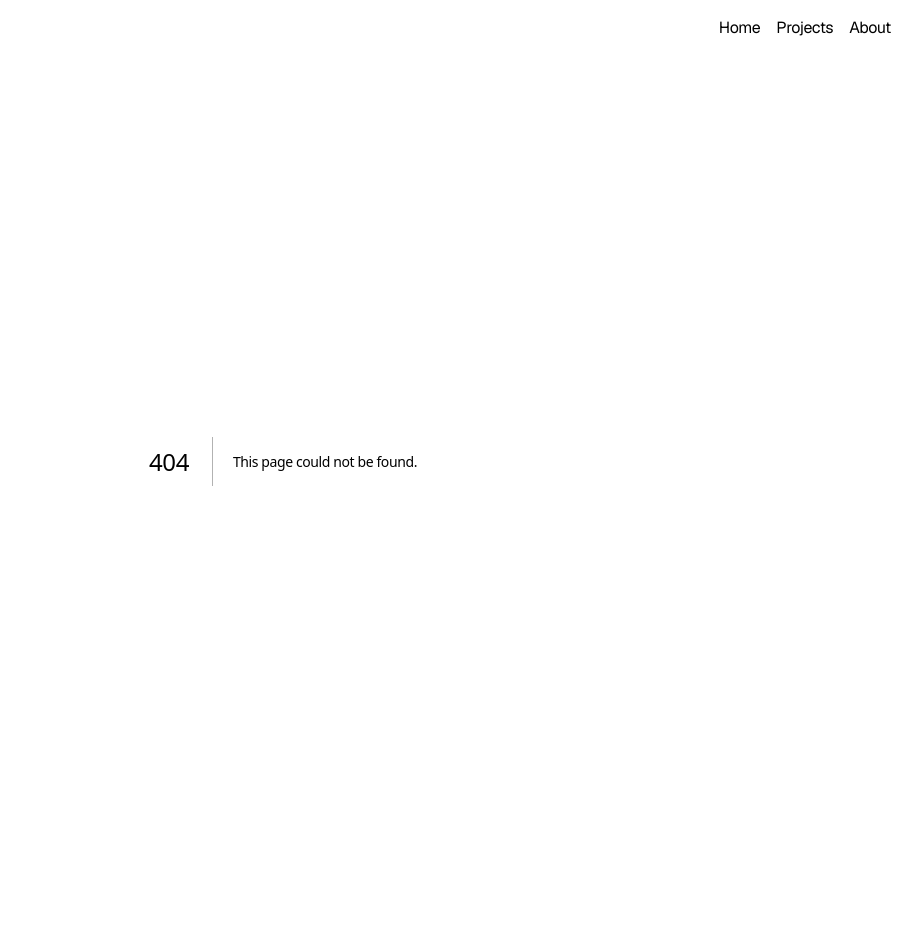
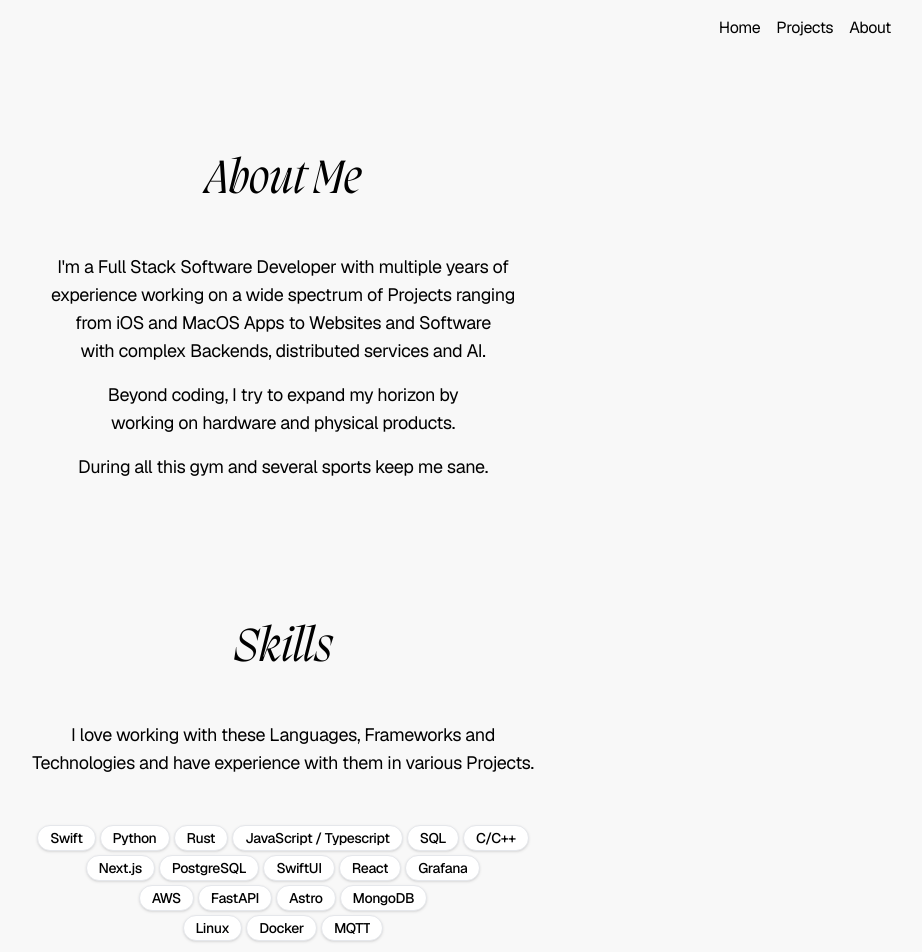
Before and after one commit to exddc/personal-site, a Next.js app: page /about in a window 1280 px wide. Before the commit this address had no page. Shown: the top 952 px of the page, without its empty margins (357-1279 px from the left). Built offline with nearby package versions, Linux system fonts and the light colour scheme.

Commit message:
about page and design changes

```diff
--- /dev/null
+++ b/app/about/page.tsx
@@ -0,0 +1,92 @@
+'use client';
+import { Bio } from '@/app/components/Bio';
+import {
+    Announcement,
+    AnnouncementTag,
+    AnnouncementTitle,
+} from '../components/UI/annoucement';
+
+export default function About() {
+    return (
+        <div className="grid grid-cols-1 gap-36">
+            <Bio />
+            <section
+                id="skils"
+                className="text-center max-w-xl mx-auto flex flex-col gap-12 text-balance text-lg"
+            >
+                <h2 className="font-serif italic text-5xl">Skills</h2>
+                <p>
+                    I love working with these Languages, Frameworks and
+                    Technologies and have experience with them in various
+                    Projects.
+                </p>
+                <div className="flex flex-col gap-1 w-full items-center">
+                    <div className="flex flex-row gap-1">
+                        <Announcement>
+                            <AnnouncementTitle>Swift</AnnouncementTitle>
+                        </Announcement>
+                        <Announcement>
+                            <AnnouncementTitle>Python</AnnouncementTitle>
+                        </Announcement>
+                        <Announcement>
+                            <AnnouncementTitle>Rust</AnnouncementTitle>
+                        </Announcement>
+                        <Announcement>
+                            <AnnouncementTitle>
+                                JavaScript / Typescript
+                            </AnnouncementTitle>
+                        </Announcement>
+                        <Announcement>
+                            <AnnouncementTitle>SQL</AnnouncementTitle>
+                        </Announcement>
+                        <Announcement>
+                            <AnnouncementTitle>C/C++</AnnouncementTitle>
+                        </Announcement>
+                    </div>
+                    <div className="flex flex-row gap-1 w-fit">
+                        <Announcement>
+                            <AnnouncementTitle>Next.js</AnnouncementTitle>
+                        </Announcement>
+                        <Announcement>
+                            <AnnouncementTitle>PostgreSQL</AnnouncementTitle>
+                        </Announcement>
+                        <Announcement>
+                            <AnnouncementTitle>SwiftUI</AnnouncementTitle>
+                        </Announcement>
+                        <Announcement>
+                            <AnnouncementTitle>React</AnnouncementTitle>
+                        </Announcement>
+                        <Announcement>
+                            <AnnouncementTitle>Grafana</AnnouncementTitle>
+                        </Announcement>
+                    </div>
+                    <div className="flex flex-row gap-1 w-fit">
+                        <Announcement>
+                            <AnnouncementTitle>AWS</AnnouncementTitle>
+                        </Announcement>
+                        <Announcement>
+                            <AnnouncementTitle>FastAPI</AnnouncementTitle>
+                        </Announcement>
+                        <Announcement>
+                            <AnnouncementTitle>Astro</AnnouncementTitle>
+                        </Announcement>
+                        <Announcement>
+                            <AnnouncementTitle>MongoDB</AnnouncementTitle>
+                        </Announcement>
+                    </div>
+                    <div className="flex flex-row gap-1 w-fit">
+                        <Announcement>
+                            <AnnouncementTitle>Linux</AnnouncementTitle>
+                        </Announcement>
+                        <Announcement>
+                            <AnnouncementTitle>Docker</AnnouncementTitle>
+                        </Announcement>
+                        <Announcement>
+                            <AnnouncementTitle>MQTT</AnnouncementTitle>
+                        </Announcement>
+                    </div>
+                </div>
+            </section>
+        </div>
+    );
+}
--- a/app/components/Bio.tsx
+++ b/app/components/Bio.tsx
@@ -20,7 +20,7 @@ const containerVariants = {
     },
 };
 
-export default function ShortBio() {
+export function ShortBio() {
     return (
         <motion.div
             variants={containerVariants}
@@ -35,14 +35,10 @@ export default function ShortBio() {
                 <h2 className="font-serif italic text-5xl">About Me</h2>
                 <div className="flex flex-col gap-4">
                     <p>
-                        In the digital world I'm building a wide spectrum of
+                        Software Developer working on a wide spectrum of
                         Projects ranging from iOS and MacOS Apps to Websites and
-                        Webapps with complex backends that incorporate multiple
-                        Pipelines, AI systems and distributed services.
-                    </p>
-                    <p>
-                        In the physical world I love Projects that involve 3D
-                        Printing, electrical engineering or tool making.
+                        Software with complex Backends, distributed services and
+                        AI.
                     </p>
                 </div>
 
@@ -61,3 +57,29 @@ export default function ShortBio() {
         </motion.div>
     );
 }
+
+export function Bio() {
+    return (
+        <div className="max-w-2xl mx-auto gap-24 flex flex-col items-center justify-center mt-24">
+            <section
+                id="bio"
+                className="text-center max-w-xl mx-auto flex flex-col gap-12 text-balance text-lg"
+            >
+                <h2 className="font-serif italic text-5xl">About Me</h2>
+                <div className="flex flex-col gap-4">
+                    <p>
+                        I'm a Full Stack Software Developer with multiple years
+                        of experience working on a wide spectrum of Projects
+                        ranging from iOS and MacOS Apps to Websites and Software
+                        with complex Backends, distributed services and AI.
+                    </p>
+                    <p>
+                        Beyond coding, I try to expand my horizon by working on
+                        hardware and physical products.
+                    </p>
+                    <p>During all this gym and several sports keep me sane.</p>
+                </div>
+            </section>
+        </div>
+    );
+}
--- a/app/components/Fancy-Scramble-In.tsx
+++ b/app/components/Fancy-Scramble-In.tsx
@@ -6,7 +6,7 @@ import {
     useState,
 } from 'react';
 
-import { cn } from '../lib/utils';
+import { cn } from '../../lib/utils';
 
 interface ScrambleInProps {
     text: string;
--- a/app/components/Header.tsx
+++ b/app/components/Header.tsx
@@ -3,21 +3,19 @@ import { useEffect, useState } from 'react';
 import Link from 'next/link';
 import CenterUnderline from './Fancy-Underline-Center';
 
-export default function Header(animateTitle: boolean = true) {
-    const [showBorder, setShowBorder] = useState(false);
-    const [showTitle, setShowTitle] = useState(false);
+export default function Header(animateTitle: boolean = false) {
+    const [showBorder, setShowBorder] = useState(animateTitle);
+    const [showTitle, setShowTitle] = useState(animateTitle);
 
     useEffect(() => {
         function handleScroll() {
-            if (window.scrollY > 50) {
-                setShowBorder(true);
-                setShowTitle(true);
-            } else {
-                setShowBorder(false);
-                if (animateTitle) {
+            if (animateTitle) {
+                if (window.scrollY > 50) {
+                    setShowBorder(true);
+                    setShowTitle(true);
+                } else {
+                    setShowBorder(false);
                     setShowTitle(false);
-                } else {
-                    setShowTitle(true);
                 }
             }
         }
@@ -50,7 +48,7 @@ export default function Header(animateTitle: boolean = true) {
                         Timo Weiss
                     </Link>
                     <div className="flex flex-row font-normal text-base gap-4 tracking-tight">
-                        <Link href="/projects" className="text-black">
+                        <Link href="/" className="text-black">
                             <CenterUnderline
                                 label="Home"
                                 underlineHeightRatio={0.05}
@@ -64,7 +62,7 @@ export default function Header(animateTitle: boolean = true) {
                                 underlinePaddingRatio={-0.2}
                             />
                         </Link>
-                        <Link href="/projects" className="text-black">
+                        <Link href="/about" className="text-black">
                             <CenterUnderline
                                 label="About"
                                 underlineHeightRatio={0.05}
--- /dev/null
+++ b/app/components/UI/annoucement.tsx
@@ -0,0 +1,80 @@
+import { Badge, type BadgeProps } from './badge';
+import { cn } from '@/lib/utils';
+import { type HTMLAttributes, createContext, useContext } from 'react';
+
+type BadgeContextType = {
+    themed: boolean;
+};
+
+const BadgeContext = createContext<BadgeContextType>({
+    themed: false,
+});
+
+const useBadgeContext = () => {
+    const context = useContext(BadgeContext);
+
+    if (!context) {
+        throw new Error('useBadgeContext must be used within a Badge');
+    }
+
+    return context;
+};
+
+export type AnnouncementProps = BadgeProps & {
+    themed?: boolean;
+};
+
+export const Announcement = ({
+    variant = 'outline',
+    themed = false,
+    className,
+    ...props
+}: AnnouncementProps) => (
+    <BadgeContext.Provider value={{ themed }}>
+        <Badge
+            variant={variant}
+            className={cn(
+                'max-w-full gap-2 rounded-full bg-white px-3 py-0.5 font-medium shadow-sm transition-all hover:scale-[103%] hover:shadow-md cursor-pointer hover:mx-2',
+                'hover:shadow-md',
+                themed && 'border-foreground/5',
+                className
+            )}
+            {...props}
+        />
+    </BadgeContext.Provider>
+);
+
+export type AnnouncementTagProps = HTMLAttributes<HTMLDivElement>;
+
+export const AnnouncementTag = ({
+    className,
+    ...props
+}: AnnouncementTagProps) => {
+    const { themed } = useBadgeContext();
+
+    return (
+        <div
+            className={cn(
+                '-ml-2.5 shrink-0 truncate rounded-full bg-foreground/5 px-2.5 py-1 text-xs',
+                themed && 'bg-background/60',
+                className
+            )}
+            {...props}
+        />
+    );
+};
+
+export type AnnouncementTitleProps = HTMLAttributes<HTMLDivElement>;
+
+export const AnnouncementTitle = ({
+    className,
+    ...props
+}: AnnouncementTitleProps) => (
+    <div
+        className={cn(
+            'flex items-center gap-1 truncate mx-auto text-sm font-regular',
+            className
+        )}
+        {...props}
+    />
+);
--- /dev/null
+++ b/app/components/UI/badge.tsx
@@ -0,0 +1,36 @@
+import * as React from 'react';
+import { cva, type VariantProps } from 'class-variance-authority';
+
+import { cn } from '@/lib/utils';
+
+const badgeVariants = cva(
+    'inline-flex items-center rounded-full border px-2.5 py-0.5 text-xs font-semibold transition-colors focus:outline-none focus:ring-2 focus:ring-ring focus:ring-offset-2',
+    {
+        variants: {
+            variant: {
+                default:
+                    'border-transparent bg-primary text-primary-foreground hover:bg-primary/80',
+                secondary:
+                    'border-transparent bg-secondary text-secondary-foreground hover:bg-secondary/80',
+                destructive:
+                    'border-transparent bg-destructive text-destructive-foreground hover:bg-destructive/80',
+                outline: 'text-foreground',
+            },
+        },
+        defaultVariants: {
+            variant: 'default',
+        },
+    }
+);
+
+export interface BadgeProps
+    extends React.HTMLAttributes<HTMLDivElement>,
+        VariantProps<typeof badgeVariants> {}
+
+function Badge({ className, variant, ...props }: BadgeProps) {
+    return (
+        <div className={cn(badgeVariants({ variant }), className)} {...props} />
+    );
+}
+
+export { Badge, badgeVariants };
--- a/app/components/elements/LinkElement.tsx
+++ b/app/components/elements/LinkElement.tsx
@@ -8,10 +8,10 @@ export default function LinkElement(props: {
     link: string;
 }) {
     return (
-        <div className="flex justify-center items-center p-[12px] text-base tracking-tight text-black whitespace-nowrap border-[#E2E2E2] border-solid border-[1px] backdrop-blur-sm rounded-xl inset-shadow-[2px_3px_3px_rgba(0,0,0,0.40)]">
+        <div className="flex justify-center items-center p-[4px] text-base tracking-tight text-black whitespace-nowrap border-[#908A7B]/50 border-solid border-[1px] backdrop-blur-sm rounded-xl">
             <Link
                 href={props.link}
-                className="rounded-lg bg-[#F3F3F1] text-base p-2.5 border-[1px] border-solid border-[#908A7B]/50 shadow-[2px_3px_3px_rgba(0,0,0,0.45)] h-[40px] transition-all duration-500 font-light w-[400px] cursor-pointer  hover:scale-[99%]"
+                className="rounded-lg bg-[#F3F3F1] text-base p-2.5 border-[1px] border-solid border-[#908A7B]/50 h-[40px] transition-all duration-500 font-light w-[400px] cursor-pointer  hover:scale-[99%]"
             >
                 <div className="flex justify-between mt-[-2px]">
                     <p className="font-medium">{props.title}</p>
--- a/app/components/elements/ProjectDisplay.tsx
+++ b/app/components/elements/ProjectDisplay.tsx
@@ -10,8 +10,8 @@ export default function ProjectDisplay(props: {
     link: string;
 }) {
     return (
-        <div className="flex flex-col justify-between items-center text-base tracking-tight text-black whitespace-nowrap border-[#E2E2E2] border-solid border-[1px] backdrop-blur-sm rounded-xl inset-shadow-[2px_3px_3px_rgba(0,0,0,0.40)] p-[12px]">
-            <div className="overflow-hidden rounded-lg hover:scale-[99%] transition-all duration-300 border-[1px] border-solid border-[#908A7B]/50  shadow-[2px_3px_3px_rgba(0,0,0,0.45)] bg-[#F3F3F1] h-fit">
+        <div className="flex flex-col justify-between items-center text-base tracking-tight text-black whitespace-nowrap border-[#908A7B]/50 border-solid border-[1px] backdrop-blur-sm rounded-xl p-[4px]">
+            <div className="overflow-hidden rounded-lg hover:scale-[99%] transition-all duration-300 border-[1px] border-solid border-[#908A7B]/50 bg-[#F3F3F1] h-fit">
                 <img
                     src={props.image}
                     alt={props.title + ' Showcase'}
@@ -19,7 +19,7 @@ export default function ProjectDisplay(props: {
                 />
             </div>
 
-            <div className="rounded-lg bg-[#F3F3F1] mt-[12px] text-sm p-2.5 w-full border-[1px] border-solid border-[#908A7B]/50 shadow-[2px_3px_3px_rgba(0,0,0,0.45)] h-fit transition-all duration-500 cursor-pointer">
+            <div className="rounded-lg bg-[#F3F3F1] mt-[4px] text-sm p-2.5 w-full border-[1px] border-solid border-[#908A7B]/50 h-fit transition-all duration-500">
                 <div className="flex flex-col sm:flex-row justify-between">
                     <Link href={props.link}>
                         <CenterUnderline
--- a/app/layout.tsx
+++ b/app/layout.tsx
@@ -49,7 +49,7 @@ export default function RootLayout({
     return (
         <html
             lang="en"
-            className={`${geistSans.variable} ${PPMigraItalic.variable} antialiased noise bg-[#f8f8f8] w-full h-full tracking-tight`}
+            className={`${geistSans.variable} ${PPMigraItalic.variable} antialiased bg-[#f8f8f8] w-full h-full tracking-tight`}
         >
             <body className="w-full mx-auto">
                 <Header animateTitle={true} />
--- a/app/page.tsx
+++ b/app/page.tsx
@@ -1,5 +1,5 @@
 import Hero from './components/Hero';
-import ShortBio from './components/Bio';
+import { ShortBio } from './components/Bio';
 import LatestProjects from './components/LatestProjects';
 import Links from './components/Links';
 
--- a/package.json
+++ b/package.json
@@ -9,6 +9,7 @@
     "lint": "next lint"
   },
   "dependencies": {
+    "class-variance-authority": "^0.7.1",
     "clsx": "^2.1.1",
     "framer-motion": "^11.16.0",
     "motion": "^11.16.0",
```
Also changed, not shown: lib/utils.ts (renamed from app/lib/utils.ts), 1 other file (tests, documents, lock files or other folders).
